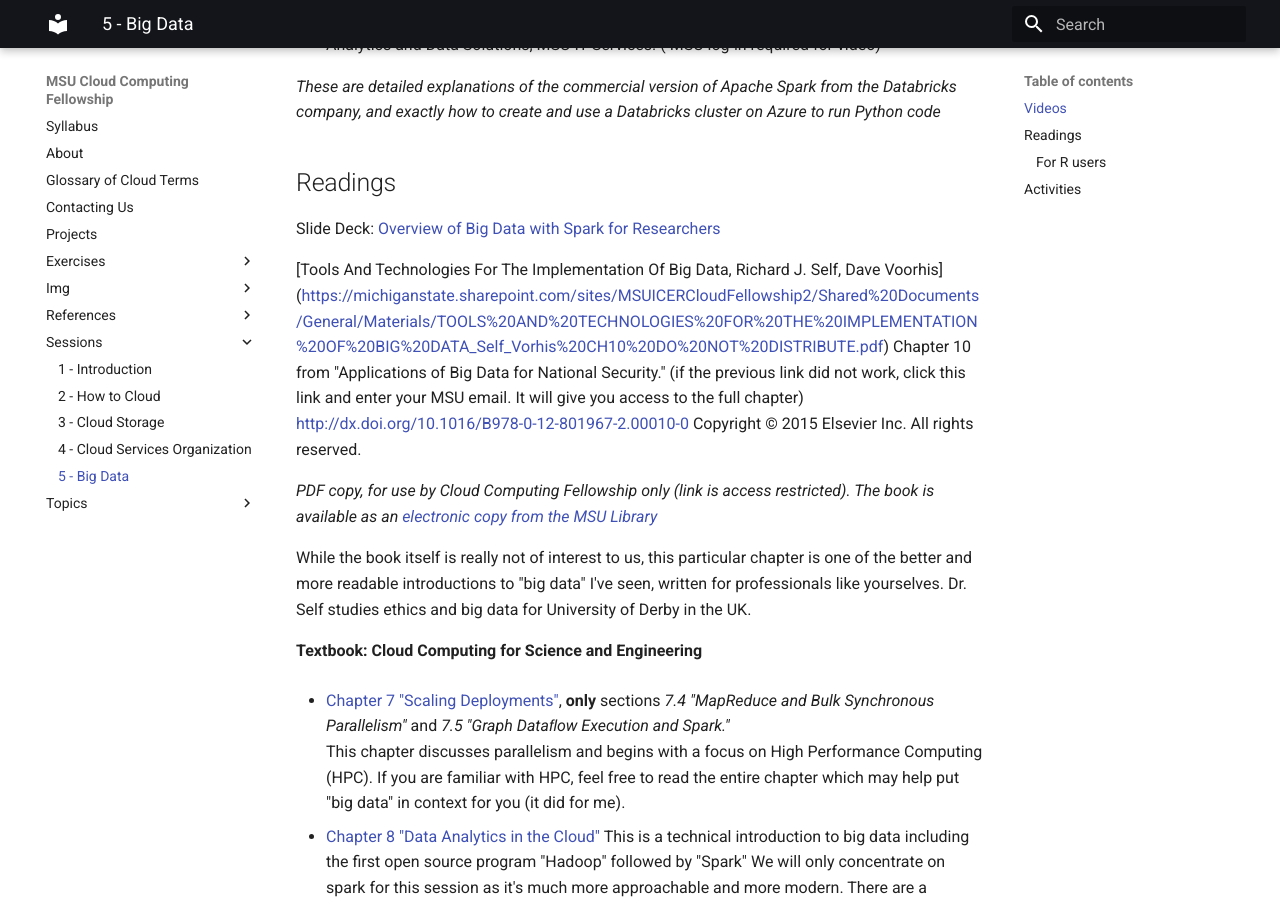
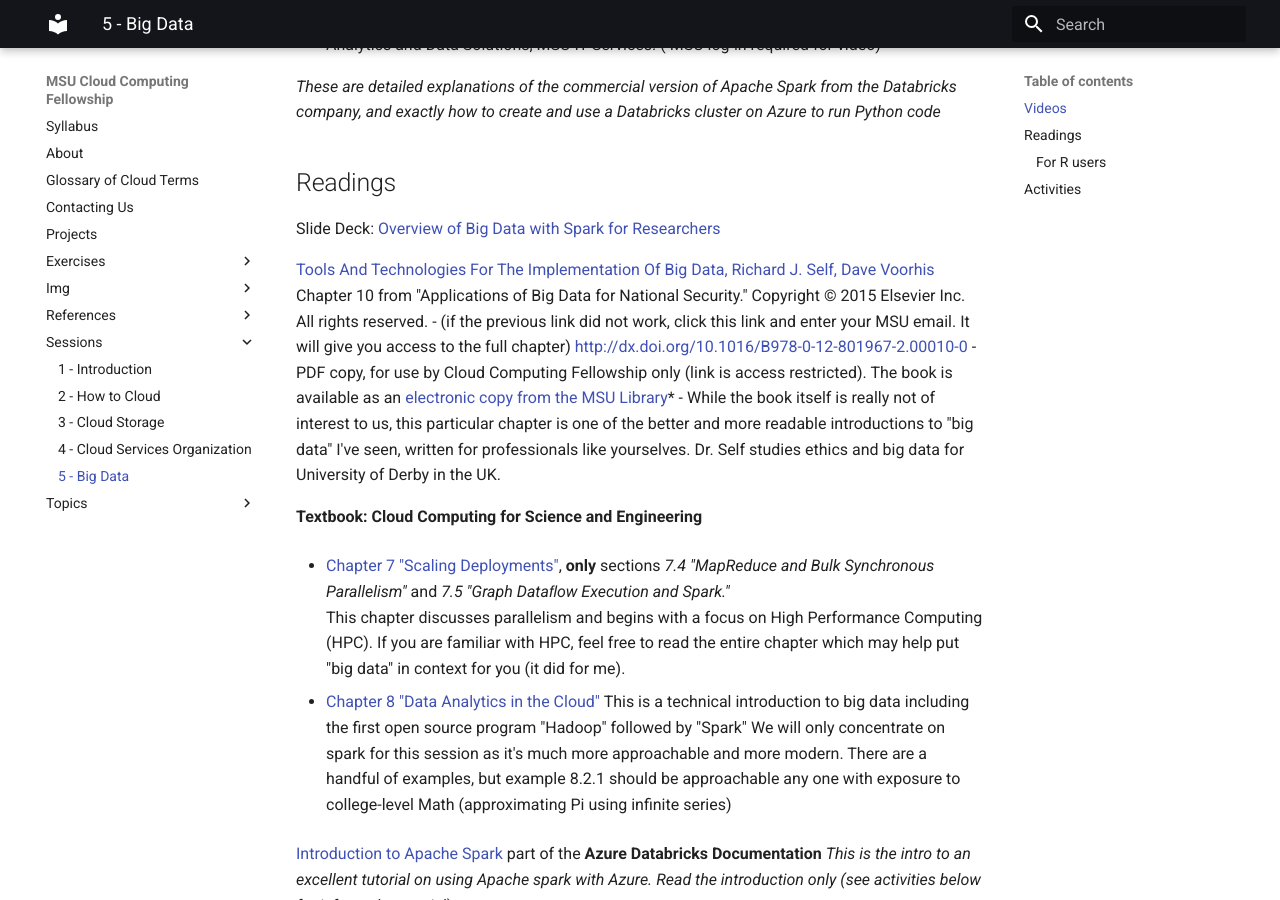
Before and after one commit to emtelgen/ccf23-testing, an MkDocs documentation site: the page built from docs/sessions/05_big_data.md, in a window 1280 px wide and 900 px high, scrolled down 1078 px. Built offline with MkDocs 1.6.1 and Material for MkDocs 9.7.7, drawn with Linux system fonts in a browser that asks for light colours.

Commit message:
fixed orientation

```diff
--- a/docs/sessions/05_big_data.md
+++ b/docs/sessions/05_big_data.md
@@ -26,13 +26,10 @@
 
 Slide Deck: [Overview of Big Data with Spark for Researchers](../topics/big_data_intro_for_researchers.html)
 
-[Tools And Technologies For The Implementation Of Big Data, Richard J. Self, Dave Voorhis] (https://michiganstate.sharepoint.com/sites/MSUICERCloudFellowship2/Shared%20Documents/General/Materials/TOOLS%20AND%20TECHNOLOGIES%20FOR%20THE%20IMPLEMENTATION%20OF%20BIG%20DATA_Self_Vorhis%20CH10%20DO%20NOT%20DISTRIBUTE.pdf) Chapter 10 from "Applications of Big Data for National Security."
-(if the previous link did not work, click this link and enter your MSU email. It will give you access to the full chapter) http://dx.doi.org/10.1016/B978-0-12-801967-2.00010-0
-Copyright © 2015 Elsevier Inc. All rights reserved.
-
-*PDF copy, for use by Cloud Computing Fellowship only (link is access restricted).  The book is available as an [electronic copy from the MSU Library](http://catalog.lib.msu.edu/record=b11321901~S39a)*
-
-While the book itself is really not of interest to us, this particular chapter is one of the better and more readable introductions to "big data" I've seen, written for professionals like yourselves.    Dr. Self studies ethics and big data for University of Derby in the UK.
+[Tools And Technologies For The Implementation Of Big Data, Richard J. Self, Dave Voorhis](https://michiganstate.sharepoint.com/sites/MSUICERCloudFellowship2/Shared%20Documents/General/Materials/TOOLS%20AND%20TECHNOLOGIES%20FOR%20THE%20IMPLEMENTATION%20OF%20BIG%20DATA_Self_Vorhis%20CH10%20DO%20NOT%20DISTRIBUTE.pdf) Chapter 10 from "Applications of Big Data for National Security." Copyright © 2015 Elsevier Inc. All rights reserved.
+- (if the previous link did not work, click this link and enter your MSU email. It will give you access to the full chapter) http://dx.doi.org/10.1016/B978-0-12-801967-2.00010-0
+- PDF copy, for use by Cloud Computing Fellowship only (link is access restricted).  The book is available as an [electronic copy from the MSU Library](http://catalog.lib.msu.edu/record=b11321901~S39a)*
+- While the book itself is really not of interest to us, this particular chapter is one of the better and more readable introductions to "big data" I've seen, written for professionals like yourselves.    Dr. Self studies ethics and big data for University of Derby in the UK.
 
 
 **Textbook: Cloud Computing for Science and Engineering**
```
